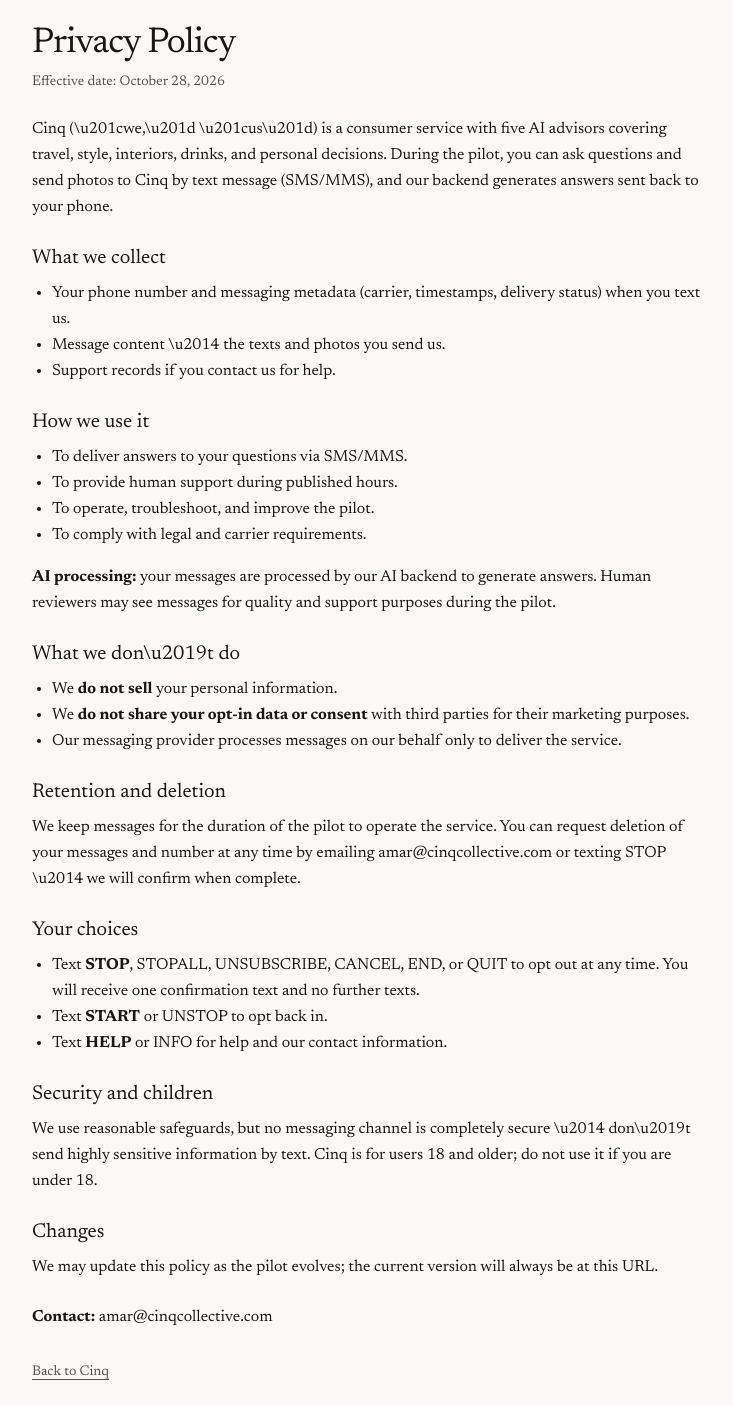
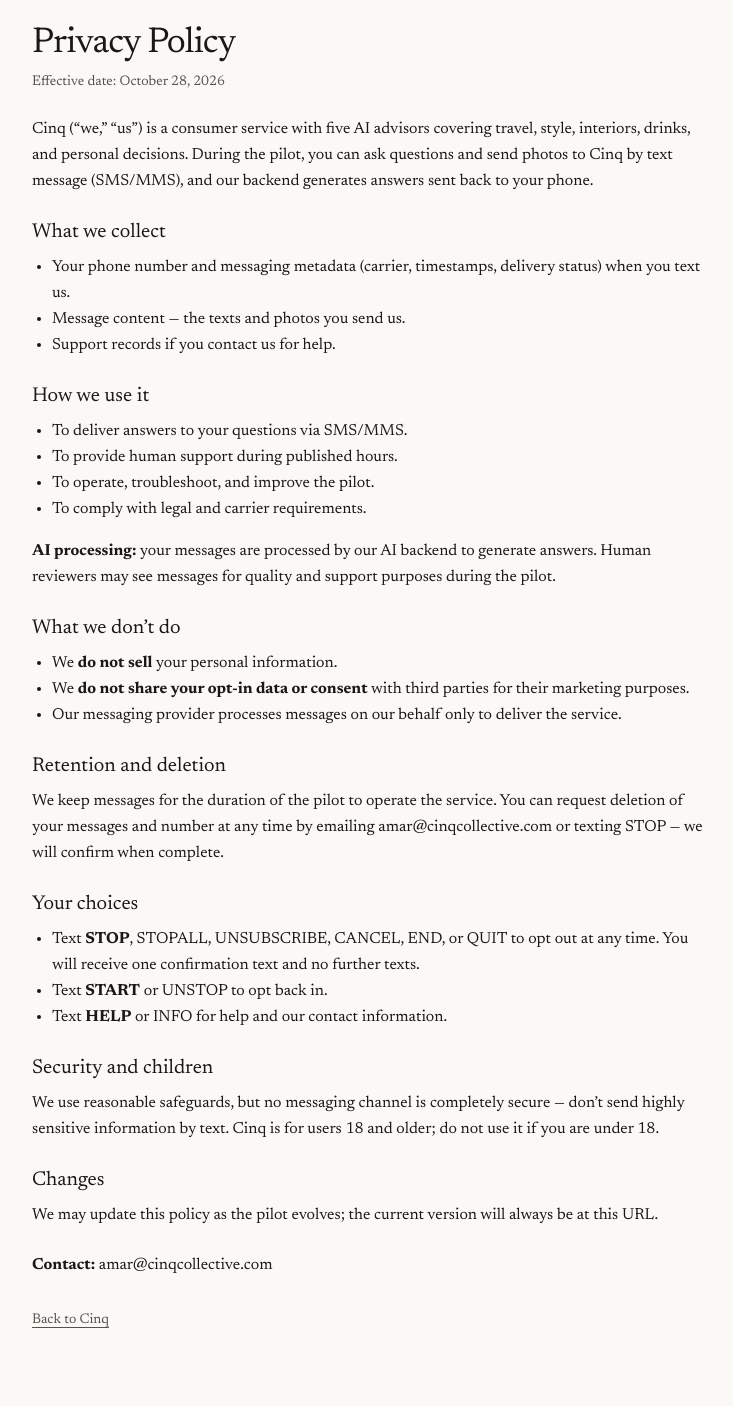
Before and after one commit to thatsamar/The-Host, a Next.js app: page /privacy in a window 1280 px wide. Shown: the whole page, without its empty margins (272-1005 px from the left). After the commit the page ends 1354 px from the top, so only its background shows below. Built offline with nearby package versions, Linux system fonts and the light colour scheme.

Commit message:
Fix literal unicode escapes on privacy and terms pages

```diff
--- a/src/app/privacy/page.tsx
+++ b/src/app/privacy/page.tsx
@@ -2,7 +2,7 @@
 import Link from "next/link";
 
 export const metadata: Metadata = {
-  title: "Privacy Policy \u2014 Cinq",
+  title: "Privacy Policy — Cinq",
   description: "Privacy policy for the Cinq SMS/MMS pilot.",
 };
 
@@ -17,12 +17,12 @@
           Effective date: October 28, 2026
         </p>
         <p className="text-base leading-relaxed" style={{ marginBottom: "1rem" }}>
-          Cinq (\u201cwe,\u201d \u201cus\u201d) is a consumer service with five AI advisors covering travel, style, interiors, drinks, and personal decisions. During the pilot, you can ask questions and send photos to Cinq by text message (SMS/MMS), and our backend generates answers sent back to your phone.
+          Cinq (“we,” “us”) is a consumer service with five AI advisors covering travel, style, interiors, drinks, and personal decisions. During the pilot, you can ask questions and send photos to Cinq by text message (SMS/MMS), and our backend generates answers sent back to your phone.
         </p>
         <h2 className="text-xl font-normal" style={{ marginTop: "1.5rem", marginBottom: "0.5rem" }}>What we collect</h2>
         <ul className="list-disc pl-5 text-base leading-relaxed" style={{ marginBottom: "1rem" }}>
           <li>Your phone number and messaging metadata (carrier, timestamps, delivery status) when you text us.</li>
-          <li>Message content \u2014 the texts and photos you send us.</li>
+          <li>Message content — the texts and photos you send us.</li>
           <li>Support records if you contact us for help.</li>
         </ul>
         <h2 className="text-xl font-normal" style={{ marginTop: "1.5rem", marginBottom: "0.5rem" }}>How we use it</h2>
@@ -35,7 +35,7 @@
         <p className="text-base leading-relaxed" style={{ marginBottom: "1rem" }}>
           <strong>AI processing:</strong> your messages are processed by our AI backend to generate answers. Human reviewers may see messages for quality and support purposes during the pilot.
         </p>
-        <h2 className="text-xl font-normal" style={{ marginTop: "1.5rem", marginBottom: "0.5rem" }}>What we don\u2019t do</h2>
+        <h2 className="text-xl font-normal" style={{ marginTop: "1.5rem", marginBottom: "0.5rem" }}>What we don’t do</h2>
         <ul className="list-disc pl-5 text-base leading-relaxed" style={{ marginBottom: "1rem" }}>
           <li>We <strong>do not sell</strong> your personal information.</li>
           <li>We <strong>do not share your opt-in data or consent</strong> with third parties for their marketing purposes.</li>
@@ -43,7 +43,7 @@
         </ul>
         <h2 className="text-xl font-normal" style={{ marginTop: "1.5rem", marginBottom: "0.5rem" }}>Retention and deletion</h2>
         <p className="text-base leading-relaxed" style={{ marginBottom: "1rem" }}>
-          We keep messages for the duration of the pilot to operate the service. You can request deletion of your messages and number at any time by emailing amar@cinqcollective.com or texting STOP \u2014 we will confirm when complete.
+          We keep messages for the duration of the pilot to operate the service. You can request deletion of your messages and number at any time by emailing amar@cinqcollective.com or texting STOP — we will confirm when complete.
         </p>
         <h2 className="text-xl font-normal" style={{ marginTop: "1.5rem", marginBottom: "0.5rem" }}>Your choices</h2>
         <ul className="list-disc pl-5 text-base leading-relaxed" style={{ marginBottom: "1rem" }}>
@@ -53,7 +53,7 @@
         </ul>
         <h2 className="text-xl font-normal" style={{ marginTop: "1.5rem", marginBottom: "0.5rem" }}>Security and children</h2>
         <p className="text-base leading-relaxed" style={{ marginBottom: "1rem" }}>
-          We use reasonable safeguards, but no messaging channel is completely secure \u2014 don\u2019t send highly sensitive information by text. Cinq is for users 18 and older; do not use it if you are under 18.
+          We use reasonable safeguards, but no messaging channel is completely secure — don’t send highly sensitive information by text. Cinq is for users 18 and older; do not use it if you are under 18.
         </p>
         <h2 className="text-xl font-normal" style={{ marginTop: "1.5rem", marginBottom: "0.5rem" }}>Changes</h2>
         <p className="text-base leading-relaxed" style={{ marginBottom: "1rem" }}>
--- a/src/app/terms/page.tsx
+++ b/src/app/terms/page.tsx
@@ -2,7 +2,7 @@
 import Link from "next/link";
 
 export const metadata: Metadata = {
-  title: "Terms of Service \u2014 Cinq SMS pilot",
+  title: "Terms of Service — Cinq SMS pilot",
   description: "Terms of service for the Cinq SMS/MMS pilot.",
 };
 
@@ -21,7 +21,7 @@
           Cinq is a consumer service with five AI advisors covering travel, style, interiors, drinks, and personal decisions. During the pilot, you can text questions and send photos to Cinq, and our AI backend sends answers back by SMS/MMS. Human support is available during published hours.
         </p>
         <p className="text-base leading-relaxed" style={{ marginBottom: "1rem" }}>
-          This is a <strong>limited pilot</strong> \u2014 features, availability, and these terms may change or the pilot may end at any time.
+          This is a <strong>limited pilot</strong> — features, availability, and these terms may change or the pilot may end at any time.
         </p>
         <h2 className="text-xl font-normal" style={{ marginTop: "1.5rem", marginBottom: "0.5rem" }}>2. Consent to receive texts</h2>
         <p className="text-base leading-relaxed" style={{ marginBottom: "1rem" }}>
@@ -35,15 +35,15 @@
         </ul>
         <h2 className="text-xl font-normal" style={{ marginTop: "1.5rem", marginBottom: "0.5rem" }}>4. Eligibility and acceptable use</h2>
         <p className="text-base leading-relaxed" style={{ marginBottom: "1rem" }}>
-          You must be 18 or older. Don\u2019t use Cinq for anything unlawful, and don\u2019t send content that is abusive, harassing, or infringes anyone\u2019s rights.
+          You must be 18 or older. Don’t use Cinq for anything unlawful, and don’t send content that is abusive, harassing, or infringes anyone’s rights.
         </p>
         <h2 className="text-xl font-normal" style={{ marginTop: "1.5rem", marginBottom: "0.5rem" }}>5. AI answers are informational</h2>
         <p className="text-base leading-relaxed" style={{ marginBottom: "1rem" }}>
-          Answers are generated by AI and are for <strong>general information only</strong> \u2014 they are not professional travel, medical, financial, or legal advice. Verify anything important independently.
+          Answers are generated by AI and are for <strong>general information only</strong> — they are not professional travel, medical, financial, or legal advice. Verify anything important independently.
         </p>
         <h2 className="text-xl font-normal" style={{ marginTop: "1.5rem", marginBottom: "0.5rem" }}>6. No warranties</h2>
         <p className="text-base leading-relaxed" style={{ marginBottom: "1rem" }}>
-          The pilot is provided \u201cas is.\u201d Mobile carriers are not liable for delayed or undelivered messages. We are not responsible for carrier charges on your plan.
+          The pilot is provided “as is.” Mobile carriers are not liable for delayed or undelivered messages. We are not responsible for carrier charges on your plan.
         </p>
         <h2 className="text-xl font-normal" style={{ marginTop: "1.5rem", marginBottom: "0.5rem" }}>7. Changes</h2>
         <p className="text-base leading-relaxed" style={{ marginBottom: "1rem" }}>
```
